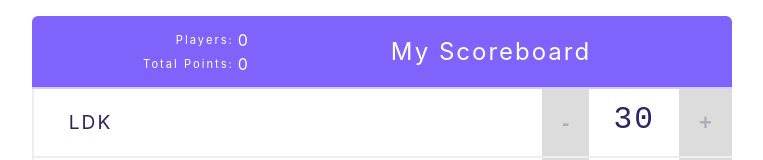
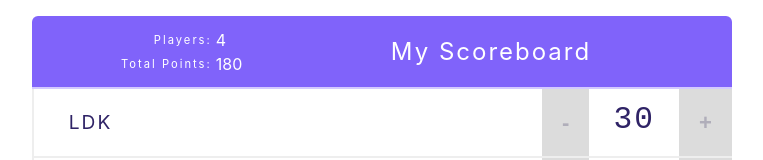
Before and after one commit to sorimpower/scoreboard, a React (Create React App) app: page / in a window 1280 px wide. Shown: the top 160 px of the page, without its empty margins (258-1021 px from the left). Built offline with nearby package versions, Linux system fonts and the light colour scheme.

Commit message:
stats 컴포넌트 추가하고 totalplayer totalscore 구하는 로직 추가 https://eastflag.co.kr/react/scoreboard-by-c-r-a/stats-component/

```diff
--- a/src/App.js
+++ b/src/App.js
@@ -3,6 +3,7 @@ import logo from './logo.svg';
 import './App.css';
 import {Header} from './header'; //Header는 개별 모듈화한거고
 import Player from './player';   //Player는 전체 모듈화한거라서 import 규칙이 다름
+
 
 //function 컴포넌트였던 App을 class 컴포넌트로 변경()
 class App extends React.Component {
@@ -18,11 +19,11 @@ class App extends React.Component {
   render() {
     return (
       <div className="scoreboard">
-        <Header title="My Scoreboard" totalPlayers={1 + 10}/>
-        {
+        <Header title="My Scoreboard" players={this.state.players}/>
+				{
           this.state.players.map((player) => {
             return (
-              <Player name={player.name} score={player.score} id={player.id} key={player.id}
+							<Player name={player.name} score={player.score} id={player.id} key={player.id}
                       removePlayer={this.handleRemovePlayer} changeScore={this.handleChangeScore} />
             )
           })
--- a/src/header.js
+++ b/src/header.js
@@ -1,11 +1,11 @@
 import React from 'react';
-import {Stats} from 'stats';
+import {Stats} from './stats';
 
 export const Header = (props) => {
 	console.log(props);
 	return (
 		<header className="header">
-			<Stats/>
+			<Stats players={props.players}/>
 			<h1 className="h1">{props.title}</h1>
 		</header>
 	);
--- a/src/stats.js
+++ b/src/stats.js
@@ -6,18 +6,22 @@
 import React from 'react';
 
 export const Stats = (props) => {
+	let totalPlayers = props.players.length;
+	let totalScore = 0;
+	props.players.forEach(player => totalScore += player.score); //이거 그냥 이렇게 쓰는군..
+
 	return (
 		<table className="stats">
 			<tbody>
 			<tr>
 				<td>Players:</td>
-				<td>0</td>
+				<td>{totalPlayers}</td>
 			</tr>
 			<tr>
 				<td>Total Points:</td>
-				<td>0</td>
+				<td>{totalScore}</td>
 			</tr>
 			</tbody>
 		</table>
-	);
+	)
 }
```
